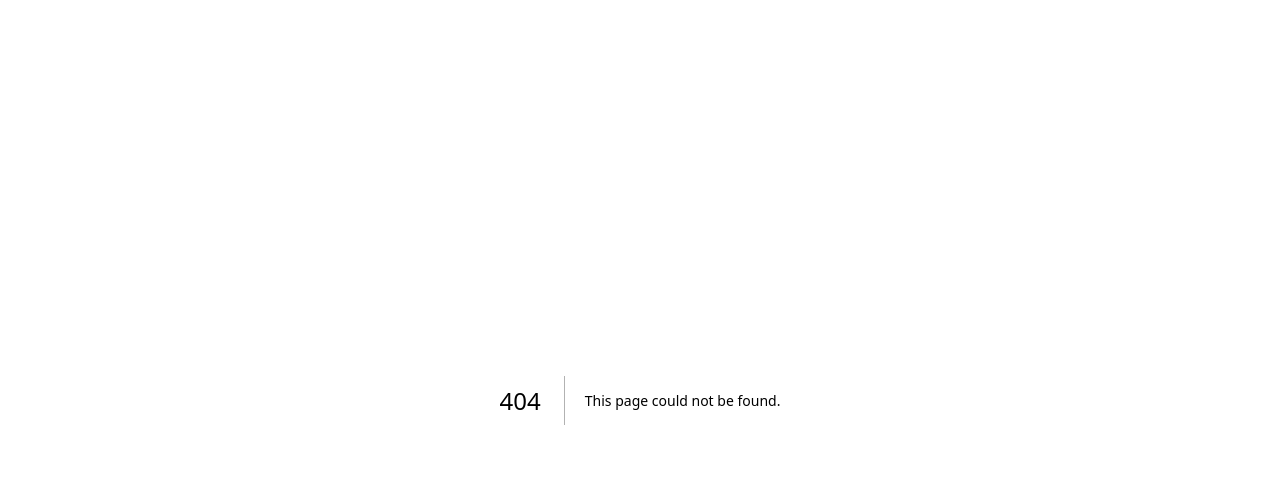
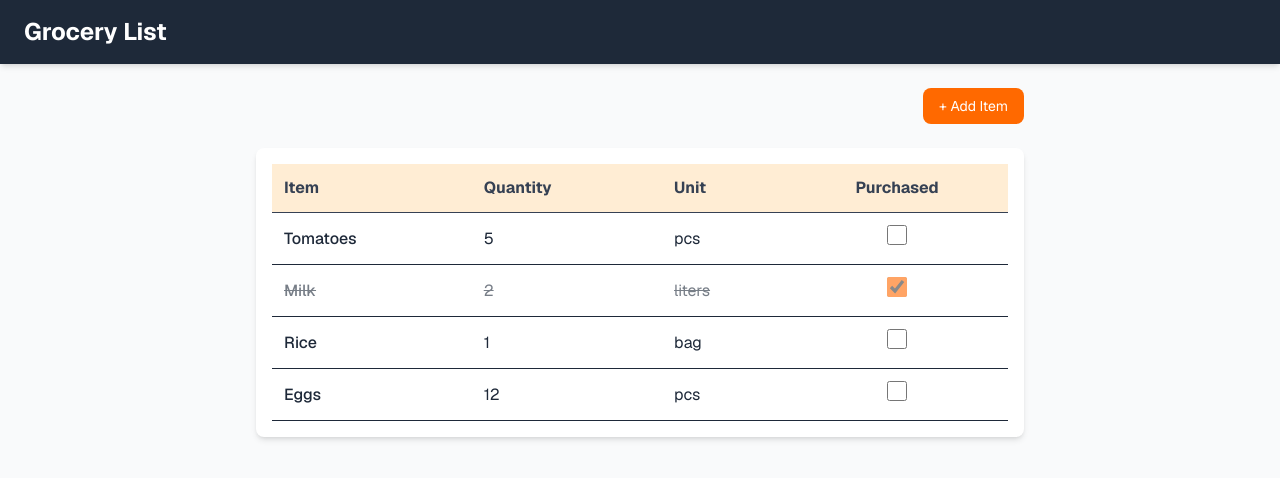
Before and after one commit to Uncore007/CSE499-Team6, a Next.js app in the folder grocery_buddy/: page /dashboard/list in a window 1280 px wide. Before the commit this address had no page. Shown: the top 478 px of the page. Built offline with nearby package versions, Linux system fonts and the light colour scheme.

Commit message:
Victorybranch

```diff
--- /dev/null
+++ b/grocery_buddy/src/app/dashboard/list/page.tsx
@@ -0,0 +1,80 @@
+"use client";
+
+import { useState } from "react";
+import Link from "next/link";
+
+export default function GroceryListPage() {
+  const [groceries, setGroceries] = useState([
+    { id: 1, name: "Tomatoes", quantity: 5, unit: "pcs", is_purchased: false },
+    { id: 2, name: "Milk", quantity: 2, unit: "liters", is_purchased: true },
+    { id: 3, name: "Rice", quantity: 1, unit: "bag", is_purchased: false },
+    { id: 4, name: "Eggs", quantity: 12, unit: "pcs", is_purchased: false },
+  ]);
+
+  const togglePurchased = (id: number) => {
+    setGroceries((prev) =>
+      prev.map((item) =>
+        item.id === id ? { ...item, is_purchased: !item.is_purchased } : item
+      )
+    );
+  };
+
+  return (
+    <div className="font-sans flex flex-col h-screen bg-gray-50 text-gray-800">
+      {/* Header */}
+      <header className="bg-gray-800 text-white shadow-md px-6 py-4 flex justify-between items-center">
+        <h1 className="text-2xl font-bold">Grocery List</h1>
+      </header>
+
+      {/* Main Content */}
+      <main className="flex-1 p-6 overflow-y-auto">
+        <div className="max-w-3xl mx-auto mb-6 flex justify-end">
+          <Link
+            href="/dashboard/list"
+            className="px-4 py-2 bg-orange-500 hover:bg-orange-600 rounded-lg text-white text-sm transition"
+          >
+            + Add Item
+          </Link>
+        </div>
+        {groceries.length === 0 ? (
+          <p className="text-center text-gray-500 mt-10">No items yet 😕</p>
+        ) : (
+          <div className="max-w-3xl mx-auto bg-white shadow-md rounded-lg p-4">
+            <table className="min-w-full border-collapse">
+              <thead>
+                <tr className="bg-orange-100 text-left text-gray-700">
+                  <th className="p-3 border-b">Item</th>
+                  <th className="p-3 border-b">Quantity</th>
+                  <th className="p-3 border-b">Unit</th>
+                  <th className="p-3 border-b text-center">Purchased</th>
+                </tr>
+              </thead>
+              <tbody>
+                {groceries.map((item) => (
+                  <tr
+                    key={item.id}
+                    className={`border-b hover:bg-orange-50 ${
+                      item.is_purchased ? "opacity-60 line-through" : ""
+                    }`}
+                  >
+                    <td className="p-3 font-medium">{item.name}</td>
+                    <td className="p-3">{item.quantity}</td>
+                    <td className="p-3">{item.unit}</td>
+                    <td className="p-3 text-center">
+                      <input
+                        type="checkbox"
+                        checked={item.is_purchased}
+                        onChange={() => togglePurchased(item.id)}
+                        className="w-5 h-5 rounded-full accent-orange-500 cursor-pointer focus:ring-2 focus:ring-orange-400 transition-all"
+                      />
+                    </td>
+                  </tr>
+                ))}
+              </tbody>
+            </table>
+          </div>
+        )}
+      </main>
+    </div>
+  );
+}
--- a/grocery_buddy/src/app/dashboard/page.tsx
+++ b/grocery_buddy/src/app/dashboard/page.tsx
@@ -51,12 +51,18 @@ export default function Dashboard() {
                 </Link>
               </li>
               <li className="mb-2">
-                <a href="#" className="block p-3 rounded hover:bg-gray-600">
+                <Link
+                  href="/dashboard/list"
+                  className="block p-3 rounded hover:bg-gray-600"
+                >
                   List
-                </a>
+                </Link>
               </li>
               <li className="mb-2">
-                <Link href="/dashbaord/pantry" className="block p-3 rounded hover:bg-gray-600">
+                <Link
+                  href="/dashbaord/pantry"
+                  className="block p-3 rounded hover:bg-gray-600"
+                >
                   Pantry
                 </Link>
               </li>
```
